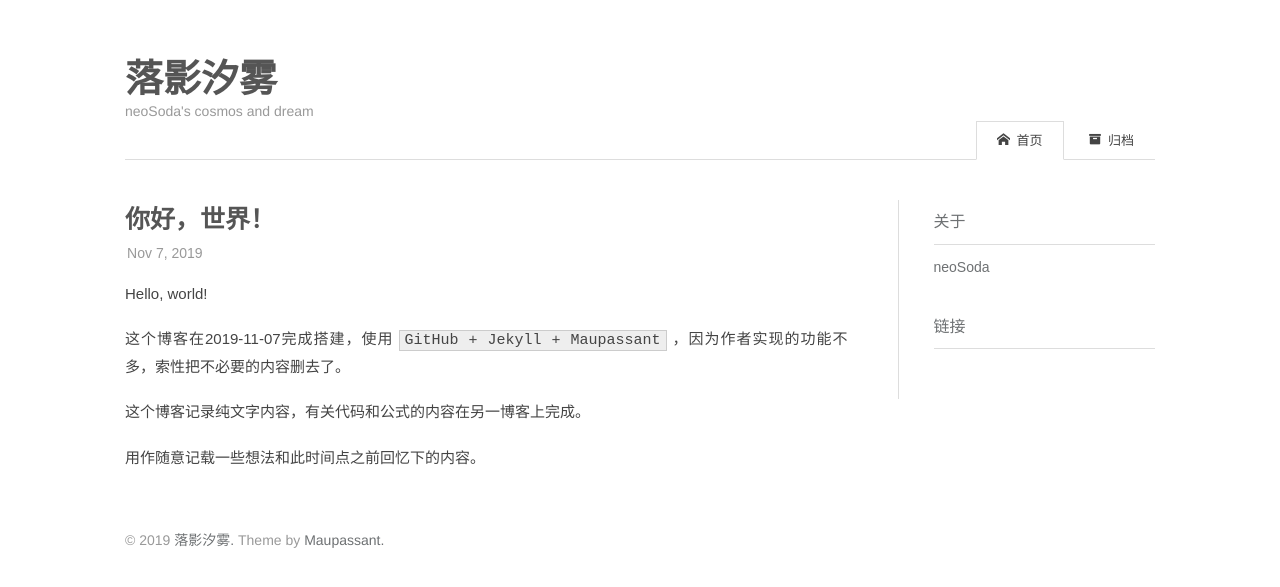
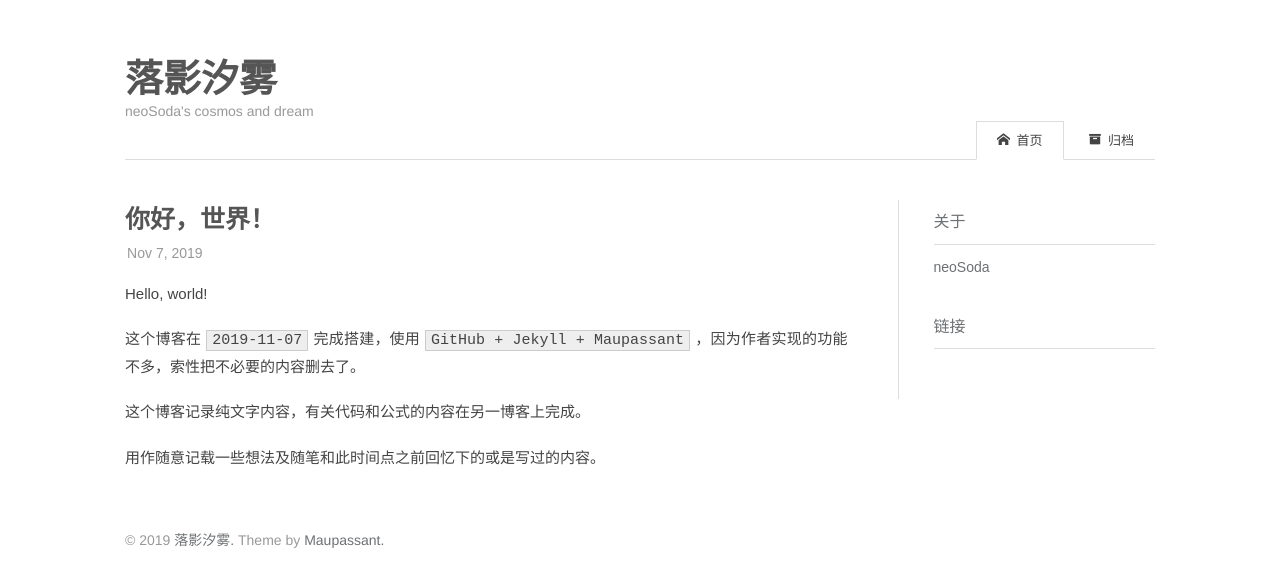
Before and after one commit to Shiokiri/Jekyll-Blog, a Jekyll site: the page built from _posts/2019-11-07-helloworld.markdown, in a window 1280 px wide. Shown: the top 587 px of the page. Built offline with Jekyll 4.4.1, drawn with Linux system fonts in a browser that asks for light colours; some web fonts are replaced; a script that is not in the unit is left out; comment, search, counter and statistics services are not loaded.

Commit message:
time : 2019-11-08-10:57

```diff
--- a/_posts/2019-11-02-天气之子.markdown
+++ b/_posts/2019-11-02-天气之子.markdown
@@ -1,9 +1,12 @@
 ---
 layout: post
-title: 天气之子观影感受
+title: 《天气之子》观影感受
 date: 2019-11-02 22:47:07
 categories: 随笔
+comments: true
 ---
+
+今晚去看了《天气之子》。
 
 细细一想，天气之子的世界观和剧情和大鱼海棠竟有异曲同工之妙，只不过情感关系不同罢了。不过，天气之子甚至全程只让我在性暗示和尴尬的地方笑出声来，而没有什么的情感上的触动，我看大鱼海棠的时候甚至还有几处让我感到强烈的情感触动的地方。
 
--- a/_posts/2019-11-06-id.markdown
+++ b/_posts/2019-11-06-id.markdown
@@ -1,10 +1,11 @@
 ---
 layout: post
-title: 重新起网络id
+title: 重新起一次网络id
 date: 2019-11-06 20:43:07 +0800
 categories: 随笔
+comments: true
 ---
 
 今天想了想自己上网这么长时间，一直都没用过一个统一的id，总是用了又看不惯，然后又改，每次注册账号都有可能换一个。这样显得很难受，自己的各个地方的id乱七八糟的，于是想好好起一个id，并且以后也尽量不换。
 
-最终结果就是中文id：`落影汐雾`，算是综合了我前几年一直用的中文id（前两个字），后面两个字也还算用上了汉字的意思组合一下。英文想到了neo这个前缀还算还听，觉得soda这个词还行，那就这样吧，毕竟我不想id里有英文名和用罗马音拼日文名以及没法读的东西……那最后就是neoSoda，就用这个id注册账号了，有重名的话会用neoSodas。
+最终结果就是中文id：`落影汐雾`，算是综合了我前几年一直用的中文id（前两个字），后面两个字也还算用上了汉字的意思组合一下。英文想到了neo这个前缀还算还听，觉得soda这个词还行，那就这样吧，毕竟我不想id里有英文名和用罗马音拼日文名以及没法读的东西……那最后就是`neoSoda`，就用这个id注册账号了，有重名的话会用`neoSodas`。
--- a/_posts/2019-11-07-helloworld.markdown
+++ b/_posts/2019-11-07-helloworld.markdown
@@ -3,12 +3,13 @@ layout: post
 title: 你好，世界！
 date: 2019-11-07 10:47:07 +0800
 categories: 历史
+comments: true
 ---
 
 Hello, world!
 
-这个博客在2019-11-07完成搭建，使用`GitHub + Jekyll + Maupassant`，因为作者实现的功能不多，索性把不必要的内容删去了。
+这个博客在`2019-11-07`完成搭建，使用`GitHub + Jekyll + Maupassant`，因为作者实现的功能不多，索性把不必要的内容删去了。
 
 这个博客记录纯文字内容，有关代码和公式的内容在另一博客上完成。
 
-用作随意记载一些想法和此时间点之前回忆下的内容。
+用作随意记载一些想法及随笔和此时间点之前回忆下的或是写过的内容。
```
